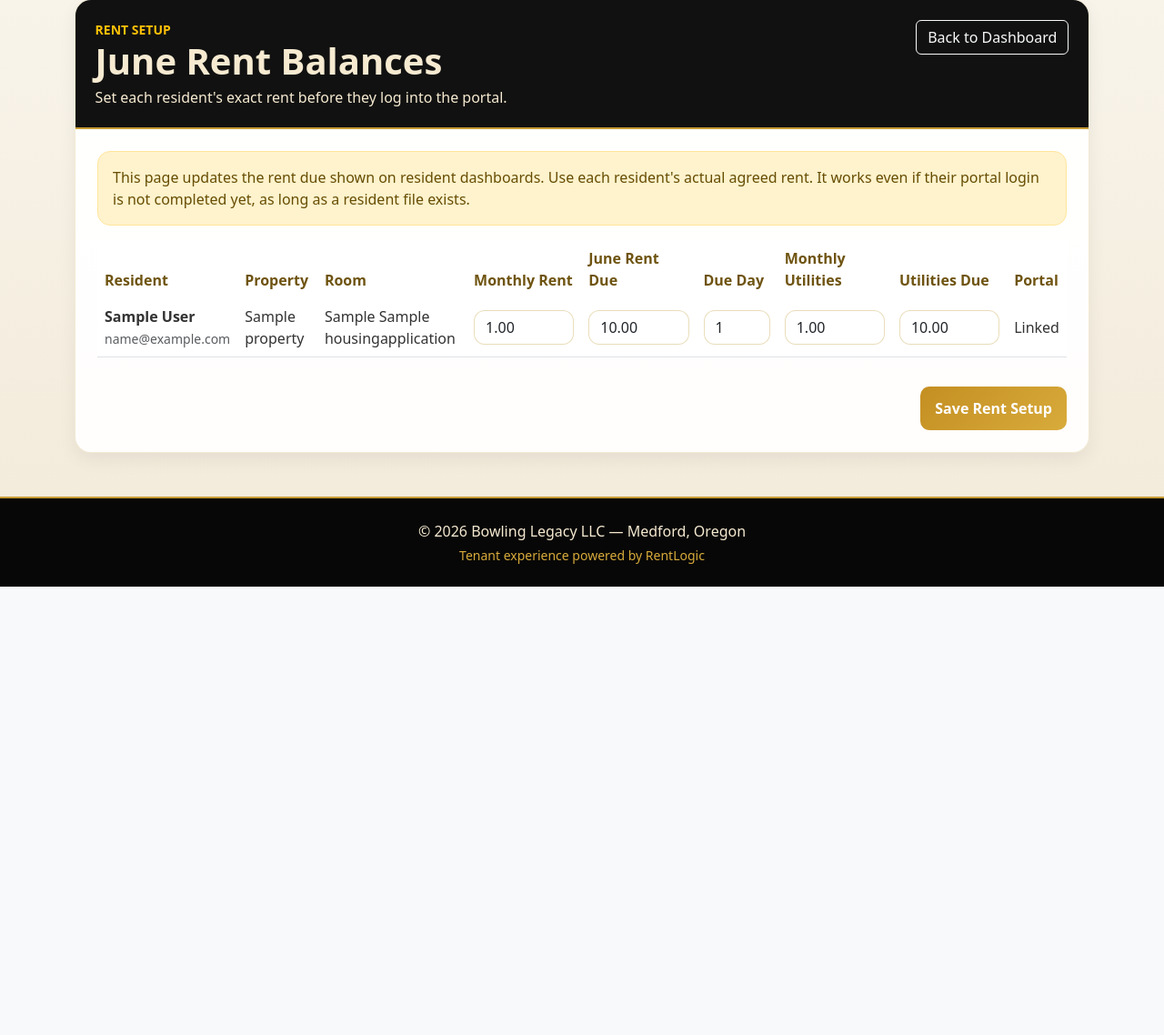
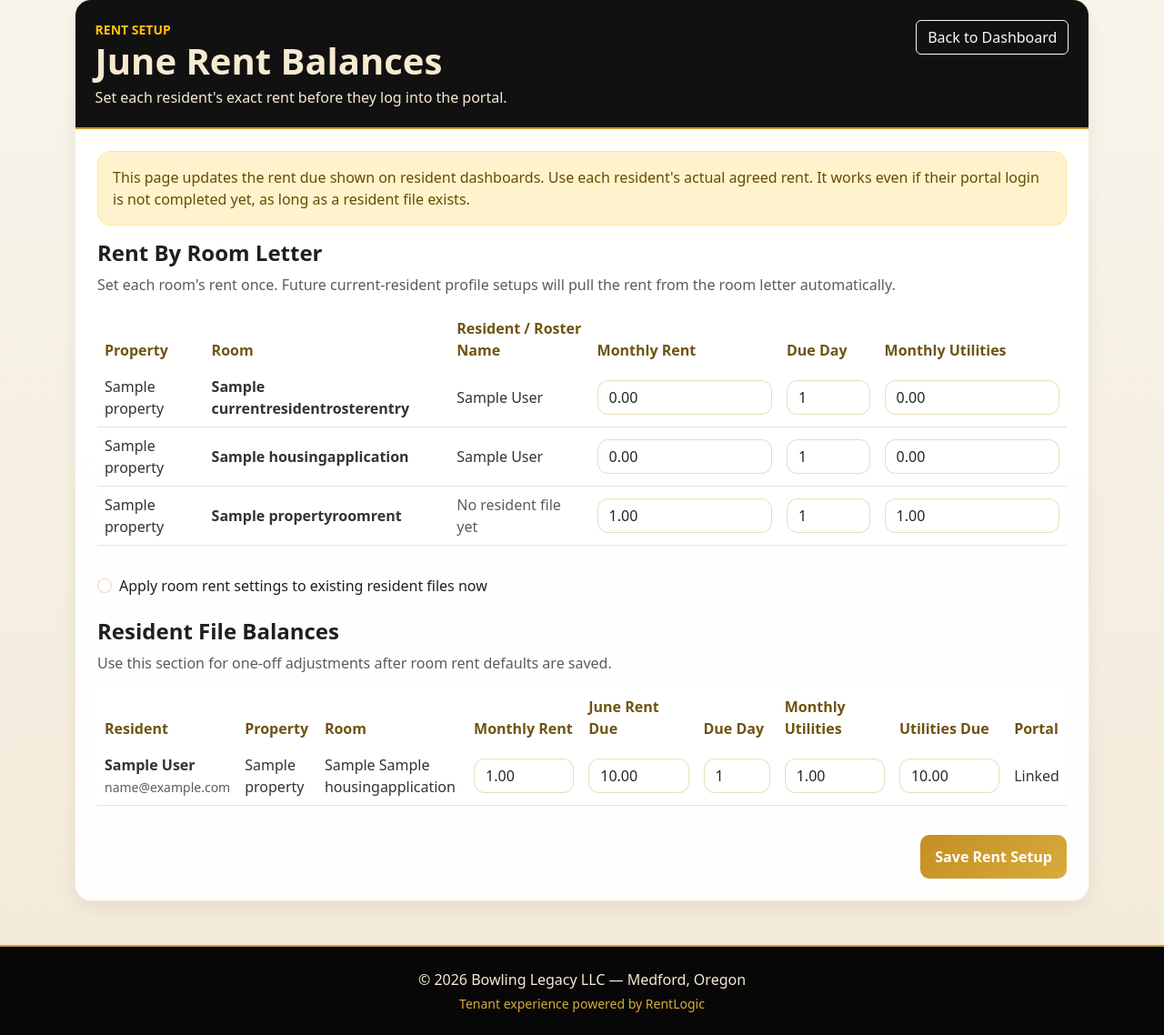
Before and after one commit to BowlingLegacy/property_mgmt, a Django app: page /landlord-dashboard/rent-setup/ in a window 1280 px wide. Shown: the part 155-1293 px from the top of the page at 91% size. Before the commit the page ends 800 px from the top, so only its background shows below. Run offline with Django 5.2, Linux system fonts and the light colour scheme; a user stored in the database is signed in; tables that the repository leaves empty hold one stand-in row (values such as "Sample post").

Commit message:
Add room letter rent setup

```diff
--- a/main/views.py
+++ b/main/views.py
@@ -61,6 +61,7 @@ from .models import (
     PropertyOwnerIntake,
     ExistingResidentIntake,
     CurrentResidentRosterEntry,
+    PropertyRoomRent,
     LandlordIntake,
 )
 from .invite_utils import create_pending_portal_user, send_portal_access_invite_email
@@ -832,9 +833,80 @@ def landlord_resident_files(request):
     return render(request, "landlord_resident_files.html", get_landlord_workspace_context(request.user))
 
 
+def room_rent_setup_rows(user):
+    properties = staff_managed_properties(user).order_by("name")
+    room_map = OrderedDict()
+
+    roster_entries = (
+        CurrentResidentRosterEntry.objects
+        .select_related("property")
+        .filter(property__in=properties, is_active=True)
+        .order_by("property__name", "room_unit_label", "last_name", "first_name")
+    )
+    for entry in roster_entries:
+        label = (entry.room_unit_label or "").strip()
+        if not label:
+            continue
+        key = (entry.property_id, label.lower())
+        room_map.setdefault(key, {
+            "property": entry.property,
+            "room_unit_label": label,
+            "residents": [],
+            "setting": None,
+        })
+        room_map[key]["residents"].append(entry.full_name())
+
+    existing_files = (
+        staff_managed_applications(user)
+        .select_related("property")
+        .exclude(space_label="")
+        .order_by("property__name", "space_label", "full_name")
+    )
+    for application in existing_files:
+        if not application.property_id:
+            continue
+        label = (application.space_label or "").strip()
+        if not label:
+            continue
+        key = (application.property_id, label.lower())
+        room_map.setdefault(key, {
+            "property": application.property,
+            "room_unit_label": label,
+            "residents": [],
+            "setting": None,
+        })
+        if application.full_name not in room_map[key]["residents"]:
+            room_map[key]["residents"].append(application.full_name)
+
+    settings = PropertyRoomRent.objects.filter(property__in=properties)
+    for setting in settings:
+        key = (setting.property_id, (setting.room_unit_label or "").strip().lower())
+        room_map.setdefault(key, {
+            "property": setting.property,
+            "room_unit_label": setting.room_unit_label,
+            "residents": [],
+            "setting": None,
+        })
+        room_map[key]["setting"] = setting
+
+    return list(room_map.values())
+
+
+def find_room_rent_setting(property_obj, room_unit_label):
+    if not property_obj or not room_unit_label:
+        return None
+
+    return (
+        PropertyRoomRent.objects
+        .filter(property=property_obj, room_unit_label__iexact=room_unit_label.strip(), is_active=True)
+        .first()
+    )
+
+
 @login_required
 @user_passes_test(staff_required)
 def landlord_rent_setup(request):
+    room_rows = room_rent_setup_rows(request.user)
     residents = (
         staff_managed_applications(request.user)
         .select_related("property", "user")
@@ -845,8 +917,99 @@ def landlord_rent_setup(request):
         updated_count = 0
         rent_history_count = 0
         effective_date = timezone.localdate().replace(day=1)
+        apply_room_rents = request.POST.get("apply_room_rents") == "on"
+        accessible_properties = staff_managed_properties(request.user)
+        accessible_property_ids = set(accessible_properties.values_list("id", flat=True))
+
+        try:
+            room_count = int(request.POST.get("room_count") or 0)
+        except (TypeError, ValueError):
+            room_count = 0
+
+        room_setting_count = 0
+        room_applied_count = 0
+        room_applied_resident_ids = set()
+
+        for index in range(room_count):
+            prefix = f"room_{index}_"
+
+            try:
+                property_id = int(request.POST.get(prefix + "property_id") or 0)
+            except (TypeError, ValueError):
+                continue
+
+            if property_id not in accessible_property_ids:
+                continue
+
+            room_unit_label = (request.POST.get(prefix + "room_unit_label") or "").strip()
+            if not room_unit_label:
+                continue
+
+            monthly_rent = money(request.POST.get(prefix + "monthly_rent"))
+            utility_monthly = money(request.POST.get(prefix + "utility_monthly"))
+
+            try:
+                rent_due_day = int(request.POST.get(prefix + "rent_due_day") or 1)
+            except (TypeError, ValueError):
+                rent_due_day = 1
+            rent_due_day = min(max(rent_due_day, 1), 31)
+
+            room_setting, _ = PropertyRoomRent.objects.update_or_create(
+                property_id=property_id,
+                room_unit_label=room_unit_label,
+                defaults={
+                    "monthly_rent": monthly_rent,
+                    "rent_due_day": rent_due_day,
+                    "utility_monthly": utility_monthly,
+                    "is_active": True,
+                },
+            )
+            room_setting_count += 1
+
+            if apply_room_rents:
+                matching_residents = residents.filter(
+                    property_id=property_id,
+                    space_label__iexact=room_unit_label,
+                )
+
+                for resident in matching_residents:
+                    changed_fields = []
+                    if resident.monthly_rent != room_setting.monthly_rent:
+                        resident.monthly_rent = room_setting.monthly_rent
+                        changed_fields.append("monthly_rent")
+                        RentHistory.objects.create(
+                            application=resident,
+                            rent_amount=room_setting.monthly_rent,
+                            effective_date=effective_date,
+                        )
+                        rent_history_count += 1
+
+                    if resident.balance != room_setting.monthly_rent:
+                        resident.balance = room_setting.monthly_rent
+                        changed_fields.append("balance")
+
+                    if resident.rent_due_day != room_setting.rent_due_day:
+                        resident.rent_due_day = room_setting.rent_due_day
+                        changed_fields.append("rent_due_day")
+
+                    if resident.utility_monthly != room_setting.utility_monthly:
+                        resident.utility_monthly = room_setting.utility_monthly
+                        changed_fields.append("utility_monthly")
+
+                    if resident.utility_balance != room_setting.utility_monthly:
+                        resident.utility_balance = room_setting.utility_monthly
+                        changed_fields.append("utility_balance")
+
+                    if changed_fields:
+                        resident.save(update_fields=changed_fields)
+                        updated_count += 1
+                        room_applied_count += 1
+                        room_applied_resident_ids.add(resident.id)
 
         for resident in residents:
+            if resident.id in room_applied_resident_ids:
+                continue
+
             prefix = f"resident_{resident.id}_"
             monthly_rent = money(request.POST.get(prefix + "monthly_rent"))
             rent_balance = money(request.POST.get(prefix + "balance"))
@@ -892,11 +1055,12 @@ def landlord_rent_setup(request):
 
         messages.success(
             request,
-            f"Rent setup saved for {updated_count} resident file(s). {rent_history_count} rent history record(s) added.",
+            f"Rent setup saved for {updated_count} resident file(s). {room_setting_count} room rent setting(s) saved. {room_applied_count} resident file(s) updated from room rent. {rent_history_count} rent history record(s) added.",
         )
         return redirect("landlord_rent_setup")
 
     return render(request, "landlord_rent_setup.html", {
+        "room_rows": room_rows,
         "residents": residents,
     })
 
@@ -2215,6 +2379,15 @@ def current_roster_match_status(intake):
 
 
 def ensure_existing_resident_portal_application(intake):
+    room_rent_setting = find_room_rent_setting(intake.property, intake.room_unit_label)
+    monthly_rent = (
+        room_rent_setting.monthly_rent
+        if room_rent_setting
+        else intake.property.rent_amount or Decimal("0.00")
+    )
+    rent_due_day = room_rent_setting.rent_due_day if room_rent_setting else 1
+    utility_monthly = room_rent_setting.utility_monthly if room_rent_setting else Decimal("0.00")
+
     application = (
         HousingApplication.objects
         .select_related("user")
@@ -2232,11 +2405,12 @@ def ensure_existing_resident_portal_application(intake):
             profile_photo=intake.profile_photo,
             space_type="Room",
             space_label=intake.room_unit_label,
-            monthly_rent=intake.property.rent_amount or Decimal("0.00"),
-            balance=Decimal("0.00"),
+            monthly_rent=monthly_rent,
+            balance=monthly_rent,
+            rent_due_day=rent_due_day,
             deposit_required=Decimal("0.00"),
-            utility_monthly=Decimal("0.00"),
-            utility_balance=Decimal("0.00"),
+            utility_monthly=utility_monthly,
+            utility_balance=utility_monthly,
             communication_preference="sms" if intake.sms_opted_in else "portal",
             sms_opted_in=intake.sms_opted_in,
             sms_opted_in_at=intake.sms_opted_in_at,
--- a/templates/landlord_rent_setup.html
+++ b/templates/landlord_rent_setup.html
@@ -40,6 +40,70 @@
 
         <form method="post">
             {% csrf_token %}
+            <input type="hidden" name="room_count" value="{{ room_rows|length }}">
+
+            <h2 class="h4 fw-bold mb-2">Rent By Room Letter</h2>
+            <p class="text-muted">
+                Set each room's rent once. Future current-resident profile setups will pull the rent from the room letter automatically.
+            </p>
+
+            <div class="table-responsive mb-3">
+                <table class="table align-middle">
+                    <thead>
+                        <tr>
+                            <th>Property</th>
+                            <th>Room</th>
+                            <th>Resident / Roster Name</th>
+                            <th>Monthly Rent</th>
+                            <th>Due Day</th>
+                            <th>Monthly Utilities</th>
+                        </tr>
+                    </thead>
+                    <tbody>
+                        {% for row in room_rows %}
+                            <tr>
+                                <td>
+                                    {{ row.property.name }}
+                                    <input type="hidden" name="room_{{ forloop.counter0 }}_property_id" value="{{ row.property.id }}">
+                                    <input type="hidden" name="room_{{ forloop.counter0 }}_room_unit_label" value="{{ row.room_unit_label }}">
+                                </td>
+                                <td><strong>{{ row.room_unit_label }}</strong></td>
+                                <td>
+                                    {% for resident_name in row.residents %}
+                                        <div>{{ resident_name }}</div>
+                                    {% empty %}
+                                        <span class="text-muted">No resident file yet</span>
+                                    {% endfor %}
+                                </td>
+                                <td>
+                                    <input type="number" class="form-control rent-input" step="0.01" min="0" name="room_{{ forloop.counter0 }}_monthly_rent" value="{% if row.setting %}{{ row.setting.monthly_rent }}{% else %}0.00{% endif %}">
+                                </td>
+                                <td>
+                                    <input type="number" class="form-control day-input" min="1" max="31" name="room_{{ forloop.counter0 }}_rent_due_day" value="{% if row.setting %}{{ row.setting.rent_due_day }}{% else %}1{% endif %}">
+                                </td>
+                                <td>
+                                    <input type="number" class="form-control rent-input" step="0.01" min="0" name="room_{{ forloop.counter0 }}_utility_monthly" value="{% if row.setting %}{{ row.setting.utility_monthly }}{% else %}0.00{% endif %}">
+                                </td>
+                            </tr>
+                        {% empty %}
+                            <tr>
+                                <td colspan="6" class="text-muted">No room letters found yet. Upload the current resident roster or create resident files with room labels first.</td>
+                            </tr>
+                        {% endfor %}
+                    </tbody>
+                </table>
+            </div>
+
+            <label class="form-check mb-4">
+                <input type="checkbox" class="form-check-input" name="apply_room_rents">
+                <span class="form-check-label">Apply room rent settings to existing resident files now</span>
+            </label>
+
+            <h2 class="h4 fw-bold mb-2">Resident File Balances</h2>
+            <p class="text-muted">
+                Use this section for one-off adjustments after room rent defaults are saved.
+            </p>
+
             <div class="table-responsive">
                 <table class="table align-middle">
                     <thead>
```
Also changed, not shown: main/admin.py (+14 -1 lines), main/models.py (+17 -0 lines), main/tests.py (+110 -1 lines), main/migrations/0028_propertyroomrent.py (added).
